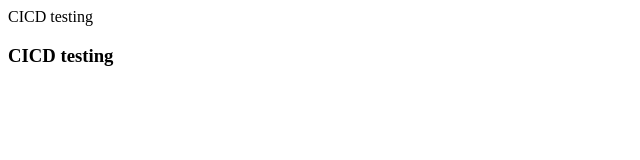
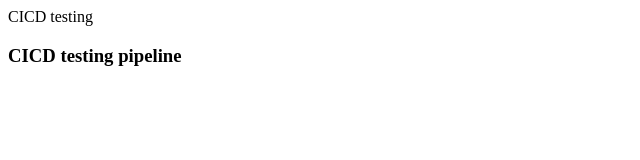
Before and after one commit to NikhilBhole/test-for-aws, a plain HTML site: page index.html in a window 1280 px wide. Shown: the full height of the page, 0-640 px from the left. Drawn offline with Linux system fonts and the light colour scheme.

Commit message:
initial 1

```diff
--- a/index.html
+++ b/index.html
@@ -1,6 +1,6 @@
 <html>
 	<head>CICD testing</head>
 	<body>
-		<h3> CICD testing </h3>
+		<h3> CICD testing pipeline </h3>
 	</body>
 </html>
```
